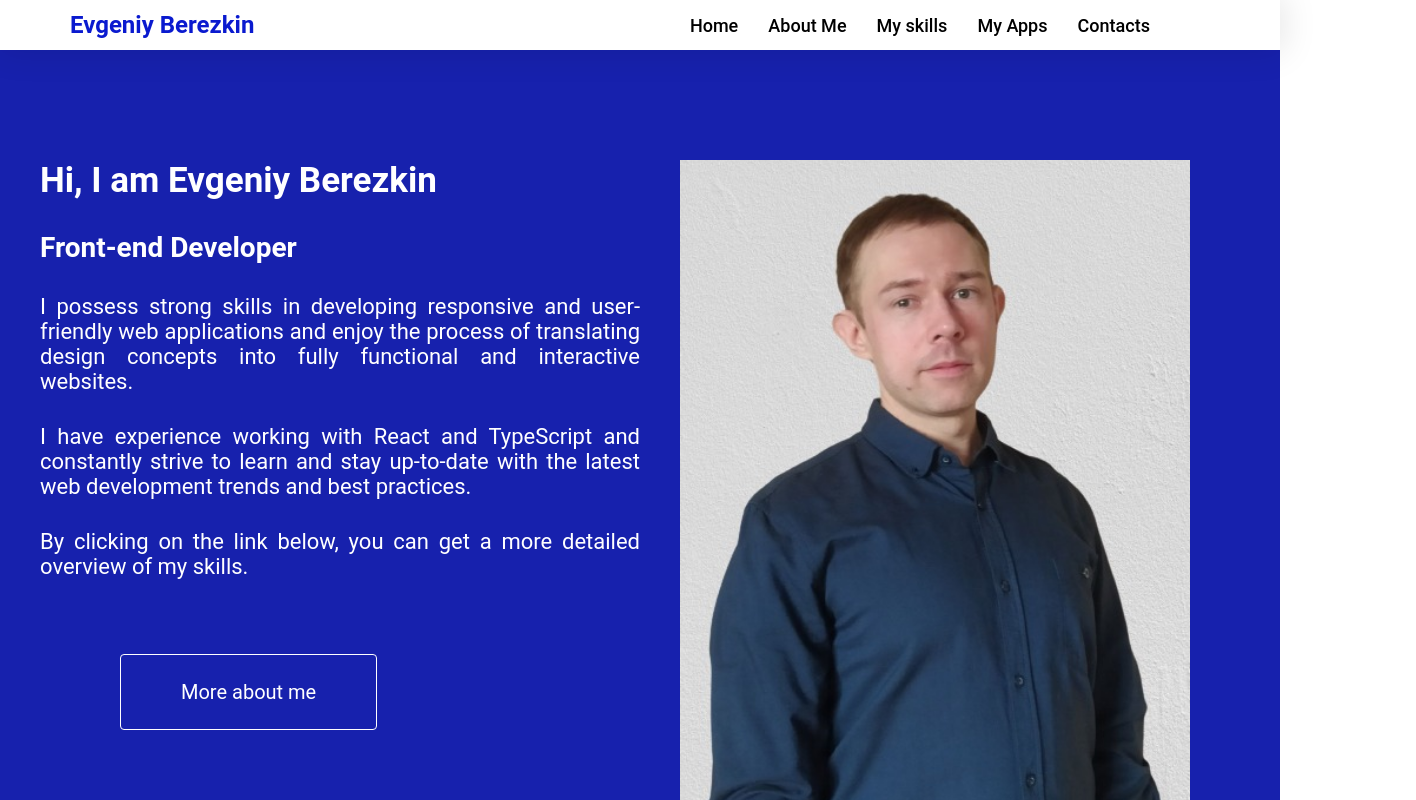
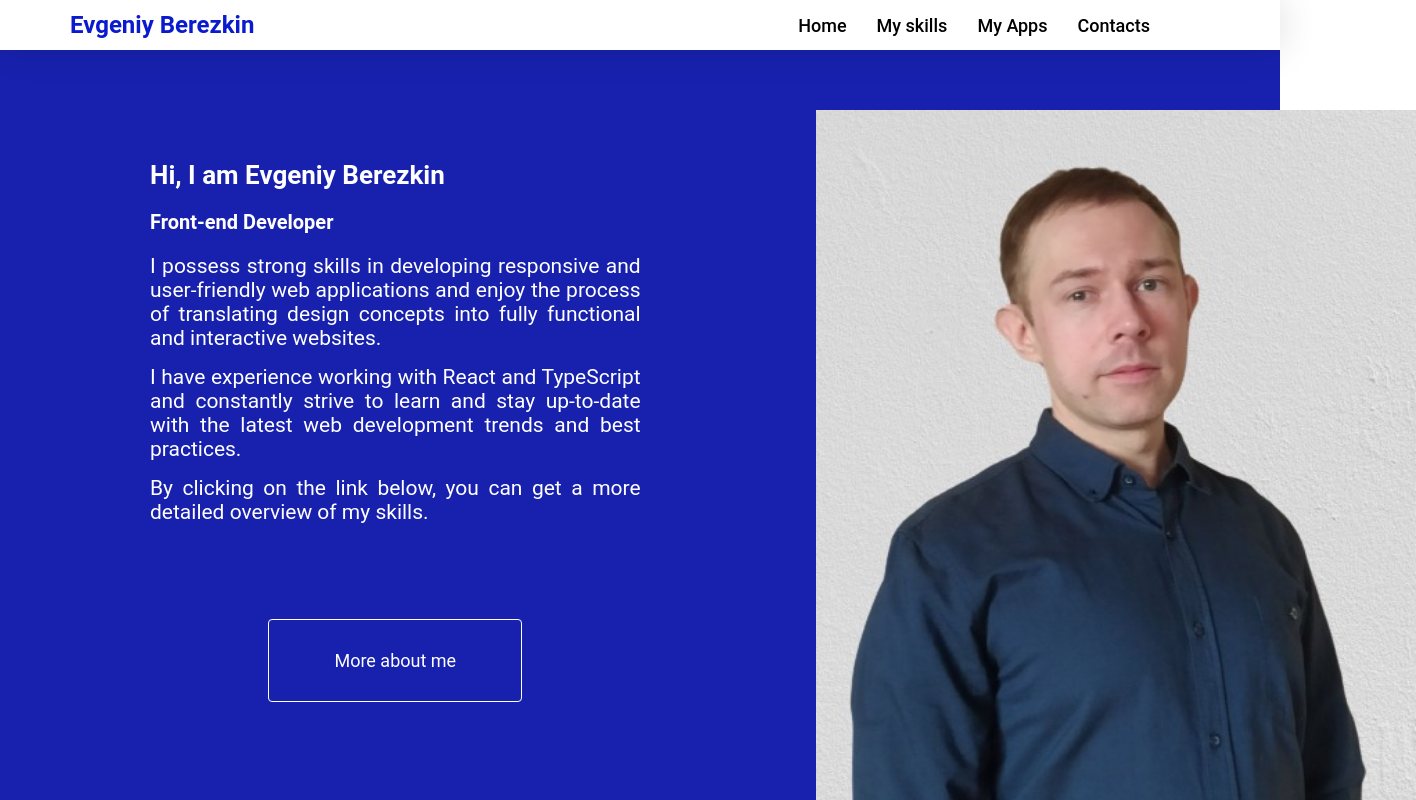
Before and after one commit to breznovic/mycv, a React (Create React App) app: page / in a window 1280 px wide. Shown: the top 800 px of the page, 1416 px wide, since content can reach past the window. Built offline with nearby package versions, Linux system fonts and the light colour scheme.

Commit message:
Refactoring main page

```diff
--- a/src/components/Burger/Burger.tsx
+++ b/src/components/Burger/Burger.tsx
@@ -11,9 +11,6 @@ const Burger = () => {
         <ul>
           <li>
             <a href="#">Home</a>
-          </li>
-          <li>
-            <a href="#about">About Me</a>
           </li>
           <li>
             <a href="#skills">My skills</a>
--- a/src/components/Main/Main.tsx
+++ b/src/components/Main/Main.tsx
@@ -8,19 +8,19 @@ const Main = () => {
   return (
     <section id="about" className={s.container}>
       <div className={s.wrapper}>
-        <div className={s.left}>
+        <div className={s.info}>
           <Fade top>
             <h2 className={s.title}>Hi, I am Evgeniy Berezkin</h2>
           </Fade>
           <Jump>
             <h4 className={s.subtitle}>Front-end Developer</h4>
           </Jump>
-          <p className={s.description}>
+          <p>
             I possess strong skills in developing responsive and user-friendly
             web applications and enjoy the process of translating design
             concepts into fully functional and interactive websites.
           </p>
-          <p className={s.description}>
+          <p>
             I have experience working with React and TypeScript and constantly
             strive to learn and stay up-to-date with the latest web development
             trends and best practices.
@@ -29,11 +29,11 @@ const Main = () => {
             You can download my CV to get a more detailed understanding of my
             competence in front-end development.
           </p> */}
-          <p className={s.description}>
+          <p>
             By clicking on the link below, you can get a more detailed overview
             of my skills.
           </p>
-          <div>
+          <div className={s.buttonContainer}>
             {/*  <button className={s.button}>Download my CV</button> */}
             <a
               href="https://hh.ru/resume/2bb77c5aff0963f02a0039ed1f314f73397563"
@@ -44,7 +44,7 @@ const Main = () => {
             </a>
           </div>
         </div>
-        <div className={s.right}>{<img src={photo} />}</div>
+        <div className={s.photo}>{<img src={photo} />}</div>
       </div>
     </section>
   );
--- a/src/components/Main/main.module.css
+++ b/src/components/Main/main.module.css
@@ -7,41 +7,60 @@
 }
 
 .wrapper {
+  width: 90%;
   display: flex;
-  flex-wrap: wrap;
+  justify-content: space-around;
+  flex-direction: row;
+  padding: 60px 0px 0px 150px;
+  gap: 175px;
 }
 
-.wrapper > * {
-  width: 100%;
-  padding: 1rem;
+.info {
+  margin: 50px 0px 0px 0px;
 }
 
-.left {
-  flex: 0 0 auto;
-}
-
-.right {
-  flex: 0 0 auto;
-}
-
-.left .title {
-  animation: fall-and-bounce 1s ease-in-out forwards;
-  animation-delay: 0.5s;
-}
-.left .subtitle {
-  animation: fall-and-bounce 1s ease-in-out forwards;
-  animation-delay: 1s;
-}
-
-.left .description {
-  max-width: 730px;
-  text-align: justify;
+.photo {
   animation: emergence 2s ease-in;
 }
 
+.photo img {
+  height: 800px;
+  width: 600px;
+}
+
+.info .title {
+  animation: fall-and-bounce 1s ease-in-out forwards;
+  animation-delay: 0.5s;
+  margin: 0px 0px 20px 0px;
+  font-size: 26px;
+}
+.info .subtitle {
+  animation: fall-and-bounce 1s ease-in-out forwards;
+  animation-delay: 1s;
+  margin: 0px 0px 20px 0px;
+  font-size: 20px;
+}
+
+.info p {
+  max-width: 875px;
+  text-align: justify;
+  animation: emergence 2s ease-in;
+  margin: 0px 0px 15px 0px;
+  font-size: 21px;
+}
+
+.buttonContainer {
+  display: flex;
+  justify-content: center;
+  align-items: center;
+  padding-top: 80px;
+}
+
 .button {
+  text-wrap: nowrap;
   background-color: #1721ad;
   color: #fff;
+  font-size: 18px;
   padding: 30px 65px;
   border: 1px solid #fff;
   border-radius: 4px;
@@ -52,10 +71,6 @@
 .button:hover {
   background-color: #fff;
   color: #1721ad;
-}
-
-.right img {
-  animation: emergence 2s ease-in;
 }
 
 @keyframes emergence {
@@ -69,311 +84,20 @@
   }
 }
 
-@media only screen and (max-width: 600px) {
-  .wrapper {
-    /* color: navy; */
-    padding-top: 40px;
-  }
-
-  .left .title {
-    font-size: 28px;
-    margin-bottom: 5px;
-  }
-
-  .left .subtitle {
-    font-size: 21px;
-    padding-top: 5px;
-    margin-bottom: 5px;
-  }
-
-  .left .description {
-    font-size: 17px;
-    max-width: 530px;
-    padding-top: 5px;
-    margin-bottom: 5px;
-  }
-
-  .right img {
-    height: 490px;
-    width: 420px;
-    object-fit: cover;
-  }
-
-  .button {
-    font-size: 15px;
-    padding: 23px 55px;
-    margin: 10px 0px 0px 65px;
-  }
+@media only screen and (max-width: 375px) {
 }
 
-@media only screen and (width: 375px) and (height: 667px) {
-  .wrapper {
-    /* color: lawngreen; */
-  }
-  .button {
-    font-size: 15px;
-    padding: 23px 55px;
-    margin: 15px 0px 0px 75px;
-  }
-  .right img {
-    height: 440px;
-    width: 345px;
-    object-fit: cover;
-  }
+@media only screen and (max-width: 575.98px) {
 }
 
-@media only screen and (width: 414px) and (height: 896px) {
-  .wrapper {
-    /* color: salmon; */
-  }
-  .button {
-    font-size: 15px;
-    padding: 23px 55px;
-    margin: 15px 0px 0px 75px;
-  }
-  .right img {
-    height: 440px;
-    width: 380px;
-    object-fit: cover;
-  }
+@media only screen and (min-width: 576px) and (max-width: 767.98px) {
 }
 
-@media only screen and (width: 390px) and (height: 844px) {
-  .wrapper {
-    /* color: maroon; */
-  }
-  .button {
-    font-size: 15px;
-    padding: 23px 55px;
-    margin: 15px 0px 0px 75px;
-  }
-
-  .left .description {
-    font-size: 17px;
-    max-width: 520px;
-    padding-top: 5px;
-    margin: 5px 7px 5px 0px;
-  }
-
-  .right img {
-    height: 440px;
-    width: 345px;
-    object-fit: cover;
-  }
+@media only screen and (min-width: 768px) and (max-width: 991.98px) {
 }
 
-@media only screen and (width: 430px) and (height: 932px) {
-  .wrapper {
-   /*  color: aqua; */
-  }
-
-  .button {
-    font-size: 15px;
-    padding: 23px 55px;
-    margin: 17px 0px 0px 90px;
-  }
-
-  .right img {
-    height: 465px;
-    width: 400px;
-    object-fit: cover;
-  }
+@media only screen and (min-width: 992px) and (max-width: 1199.98px) {
 }
 
-@media only screen and (width: 360px) and (height: 740px) {
-  .wrapper {
-   /*  color: gold; */
-  }
-
-  .button {
-    font-size: 15px;
-    padding: 23px 55px;
-    margin: 17px 0px 0px 60px;
-  }
-
-  .right img {
-    height: 395px;
-    width: 330px;
-    object-fit: cover;
-  }
+@media only screen and (min-width: 1200px) {
 }
-
-@media only screen and (width: 412px) and (height: 915px) {
-  .wrapper {
-   /*  color: gainsboro; */
-  }
-
-  .button {
-    font-size: 15px;
-    padding: 23px 55px;
-    margin: 17px 0px 0px 90px;
-  }
-
-  .right img {
-    height: 450px;
-    width: 380px;
-    object-fit: cover;
-  }
-}
-
-@media only screen and (width: 412px) and (height: 914px) {
-  .button {
-    font-size: 15px;
-    padding: 23px 55px;
-    margin: 17px 0px 0px 90px;
-  }
-
-  .right img {
-    height: 450px;
-    width: 380px;
-    object-fit: cover;
-  }
-}
-
-@media only screen and (min-width: 600px) {
-  .wrapper {
-    padding-top: 60px;
-   /*  color: greenyellow; */
-  }
-  .left .title {
-    font-size: 28px;
-  }
-  .left .subtitle {
-    font-size: 21px;
-    padding-top: 5px;
-  }
-  .left .description {
-    font-size: 17px;
-    max-width: 690px;
-    padding-top: 5px;
-  }
-  .right img {
-    height: 460px;
-    width: 360px;
-    object-fit: cover;
-    margin-left: 105px;
-  }
-  .button {
-    margin: 25px 0px 0px 170px;
-    font-size: 16px;
-    padding: 25px 60px;
-  }
-}
-
-@media (min-width: 768px) {
-  .wrapper {
-   /*  color: yellow; */
-    padding-top: 60px;
-  }
-  .left .title {
-    font-size: 28px;
-  }
-  .left .subtitle {
-    font-size: 21px;
-    padding-top: 5px;
-  }
-  .left .description {
-    font-size: 17px;
-    max-width: 990px;
-    padding-top: 5px;
-  }
-  .right img {
-    height: 530px;
-    width: 460px;
-    object-fit: cover;
-    margin-left: 195px;
-  }
-  .button {
-    margin: 25px 0px 0px 300px;
-    font-size: 16px;
-    padding: 25px 60px;
-  }
-}
-@media only screen and (min-width: 992px) {
-  .wrapper > * {
-    width: 50%;
-   /*  color: blue; */
-    padding-left: 20px;
-  }
-  .left .title {
-    font-size: 35px;
-  }
-  .left .subtitle {
-    font-size: 28px;
-    padding-top: 15px;
-  }
-  .left .description {
-    font-size: 22px;
-    padding-top: 15px;
-  }
-  .right img {
-    height: 550px;
-    width: 460px;
-    object-fit: cover;
-    margin-left: 0px;
-  }
-  .button {
-    margin: 25px 0px 0px 80px;
-    font-size: 20px;
-    padding: 25px 60px;
-  }
-}
-
-@media only screen and (min-width: 1150px) {
-  .wrapper > * {
-    width: 50%;
-    /* color: pink; */
-    padding: 50px 0px 0px 40px;
-  }
-  .left .title {
-    font-size: 35px;
-  }
-  .left .subtitle {
-    font-size: 28px;
-    padding-top: 30px;
-  }
-  .left .description {
-    font-size: 22px;
-    padding-top: 30px;
-  }
-  .right img {
-    height: 650px;
-    width: 510px;
-    object-fit: cover;
-  }
-  .button {
-    margin: 75px 0px 0px 80px;
-    font-size: 20px;
-    padding: 25px 60px;
-  }
-}
-
-@media only screen and (min-width: 1400px) {
-  .wrapper > * {
-    width: 50%;
-    /*  color: rgb(128, 0, 128); */
-    padding: 75px 0px 0px 90px;
-  }
-  .left .title {
-    font-size: 35px;
-  }
-  .left .subtitle {
-    font-size: 28px;
-    padding-top: 30px;
-  }
-  .left .description {
-    font-size: 22px;
-    padding-top: 30px;
-  }
-  .right img {
-    height: 700px;
-    width: 610px;
-    object-fit: cover;
-    padding-left: 70px;
-  }
-  .button {
-    margin: 85px 0px 0px 200px;
-    font-size: 20px;
-    padding: 25px 60px;
-  }
-}
--- a/src/components/Nav/Nav.tsx
+++ b/src/components/Nav/Nav.tsx
@@ -20,9 +20,6 @@ const Navbar = () => {
               </a>
             </li>
             <li className={s.listItem}>
-              <a href="#about">About Me</a>
-            </li>
-            <li className={s.listItem}>
               <a href="#skills">My skills</a>
             </li>
             <li className={s.listItem}>
```
